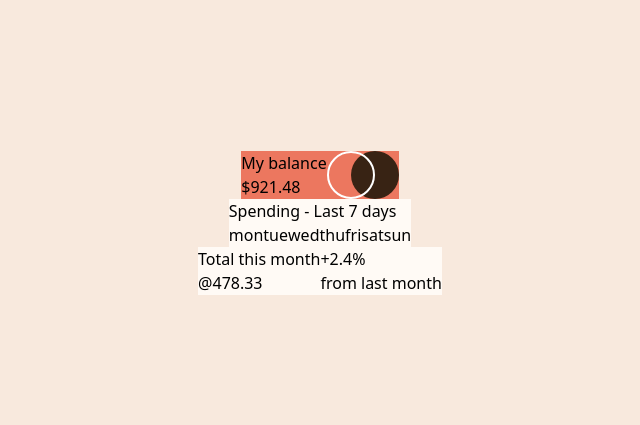
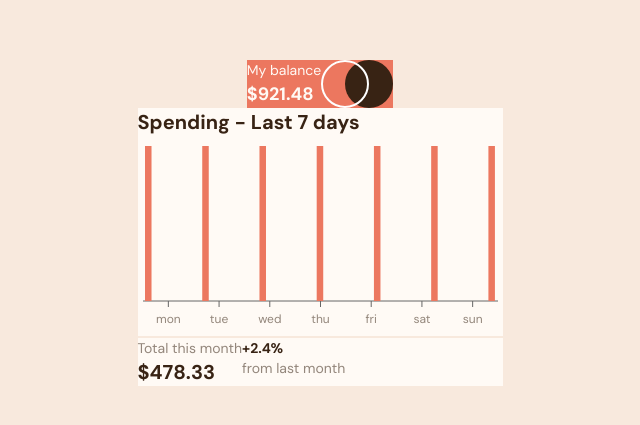
Before and after one commit to Massa-Albani4/expenses-chart, a React (Vite) app: page / in a window 1280 px wide. Shown: the part 177-602 px from the top of the page, without its empty margins (320-960 px from the left). Built offline with nearby package versions, Linux system fonts and the light colour scheme.

Commit message:
Add typography styles

```diff
--- a/package.json
+++ b/package.json
@@ -27,6 +27,7 @@
     "postcss": "^8.4.49",
     "prettier": "^3.4.2",
     "prettier-plugin-tailwindcss": "^0.6.9",
+    "recharts": "^2.15.0",
     "tailwindcss": "^3.4.15",
     "vite": "^6.0.1"
   }
--- a/src/App.jsx
+++ b/src/App.jsx
@@ -1,64 +1,41 @@
+import React from "react";
+import data from "./data.json";
+import Chart from "./Chart";
+
 function App() {
   return (
-    <div className="flex h-screen flex-col items-center justify-center bg-biege-200">
-      <div className="flex flex-row bg-red">
+    <div className="flex h-screen flex-col items-center justify-center bg-biege-200 font-body text-brown">
+      <div className="flex flex-row bg-red text-biege-100">
         <div>
-          <p>My balance</p>
-          <p>$921.48</p>
+          <p className="text-sm">My balance</p>
+          <p className="text-lg font-bold">$921.48</p>
         </div>
+        <div>
           <svg
             width="72"
             height="48"
             viewBox="0 0 72 48"
             xmlns="http://www.w3.org/2000/svg"
           >
-          <g fill="none" fill-rule="evenodd">
+            <g fill="none" fillRule="evenodd">
               <circle fill="#382314" cx="48" cy="24" r="24" />
-            <circle stroke="#FFF" stroke-width="2" cx="24" cy="24" r="23" />
+              <circle stroke="#FFF" strokeWidth="2" cx="24" cy="24" r="23" />
             </g>
           </svg>
         </div>
+      </div>
       <div className="bg-biege-100">
-        <h1>Spending - Last 7 days</h1>
-        <div className="flex flex-row">
+        <h1 className="text-xl font-bold">Spending - Last 7 days</h1>
+        <Chart />
+        <div className="flex flex-row border-t-2 border-biege-200">
           <div>
-            <div></div>
-            <p>mon</p>
+            <p className="text-sm text-gray">Total this month</p>
+            <p className="text-xl font-bold">$478.33</p>
           </div>
           <div>
-            <div></div>
-            <p>tue</p>
+            <p className="text-sm font-bold">+2.4%</p>
+            <p className="text-sm text-gray">from last month</p>
           </div>
-          <div>
-            <div></div>
-            <p>wed</p>
-          </div>
-          <div>
-            <div></div>
-            <p>thu</p>
-          </div>
-          <div>
-            <div></div>
-            <p>fri</p>
-          </div>
-          <div>
-            <div></div>
-            <p>sat</p>
-          </div>
-          <div>
-            <div></div>
-            <p>sun</p>
-          </div>
-        </div>
-      </div>
-      <div className="flex flex-row bg-biege-100">
-        <div>
-          <p>Total this month</p>
-          <p>@478.33</p>
-        </div>
-        <div>
-          <p>+2.4%</p>
-          <p>from last month</p>
         </div>
       </div>
     </div>
--- /dev/null
+++ b/src/Chart.jsx
@@ -0,0 +1,34 @@
+import React from "react";
+import { BarChart, Bar, XAxis, Tooltip } from "recharts";
+import data from "./data.json";
+
+function Chart() {
+  const renderXAxisTick = (tickItem) => {
+    return (
+      <text
+        x={tickItem.x}
+        y={tickItem.y}
+        dy={14}
+        fill="hsl(28, 10%, 53%)"
+        fontSize={12}
+        textAnchor="middle"
+      >
+        {tickItem.payload.value}
+      </text>
+    );
+  };
+  return (
+    <BarChart width={365} height={200} data={data}>
+      <XAxis dataKey="day" tick={renderXAxisTick} />
+      <Bar dataKey="height1" barSize={122} fill="hsl(10, 79%, 65%)" x={422} />
+      <Bar dataKey="height2" barSize={122} fill="hsl(10, 79%, 65%)" />
+      <Bar dataKey="height3" barSize={122} fill="hsl(10, 79%, 65%)" />
+      <Bar dataKey="height4" barSize={122} fill="hsl(10, 79%, 65%)" />
+      <Bar dataKey="height5" barSize={122} fill="hsl(10, 79%, 65%)" />
+      <Bar dataKey="height6" barSize={122} fill="hsl(10, 79%, 65%)" />
+      <Bar dataKey="height7" barSize={122} fill="hsl(10, 79%, 65%)" />
+    </BarChart>
+  );
+}
+
+export default Chart;
--- /dev/null
+++ b/src/data.json
@@ -0,0 +1,37 @@
+[
+  {
+    "day": "mon",
+    "amount": 2543,
+    "height1": 213
+  },
+  {
+    "day": "tue",
+    "amount": 34.91,
+    "height2": 213
+  },
+  {
+    "day": "wed",
+    "amount": 52.36,
+    "height3": 213
+  },
+  {
+    "day": "thu",
+    "amount": 31.07,
+    "height4": 213
+  },
+  {
+    "day": "fri",
+    "amount": 23.39,
+    "height5": 213
+  },
+  {
+    "day": "sat",
+    "amount": 43.28,
+    "height6": 213
+  },
+  {
+    "day": "sun",
+    "amount": 25.48,
+    "height7": 213
+  }
+]
```
Also changed, not shown: 1 other file (tests, documents, lock files or other folders). Lines whose indentation alone changed are shown as unchanged.
